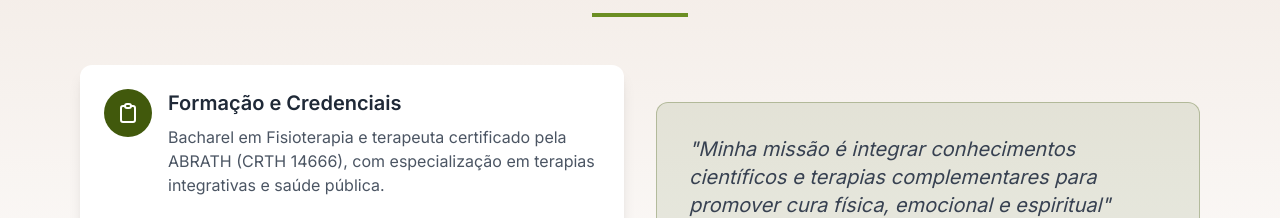
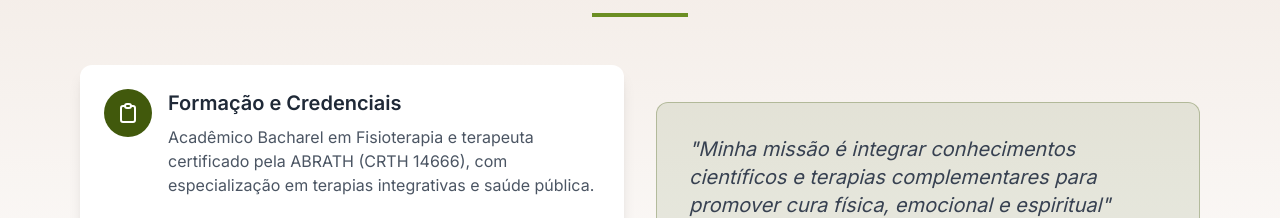
Before and after one commit to lucaspeiter01-pixel/eu-lucas-massoterapia, a plain HTML site: page index.html in a window 1280 px wide. Shown: the part 4149-4367 px from the top of the page. Drawn offline with nearby package versions, Linux system fonts and the light colour scheme.

Commit message:
Update index.html
Adicionei "acadêmico"

```diff
--- a/index.html
+++ b/index.html
@@ -526,7 +526,7 @@
                     Formação e Credenciais
                   </h3>
                   <p class="mt-2 text-gray-600">
-                    Bacharel em Fisioterapia e terapeuta certificado pela
+                    Acadêmico Bacharel em Fisioterapia e terapeuta certificado pela
                     ABRATH (CRTH 14666), com especialização em terapias
                     integrativas e saúde pública.
                   </p>
```
